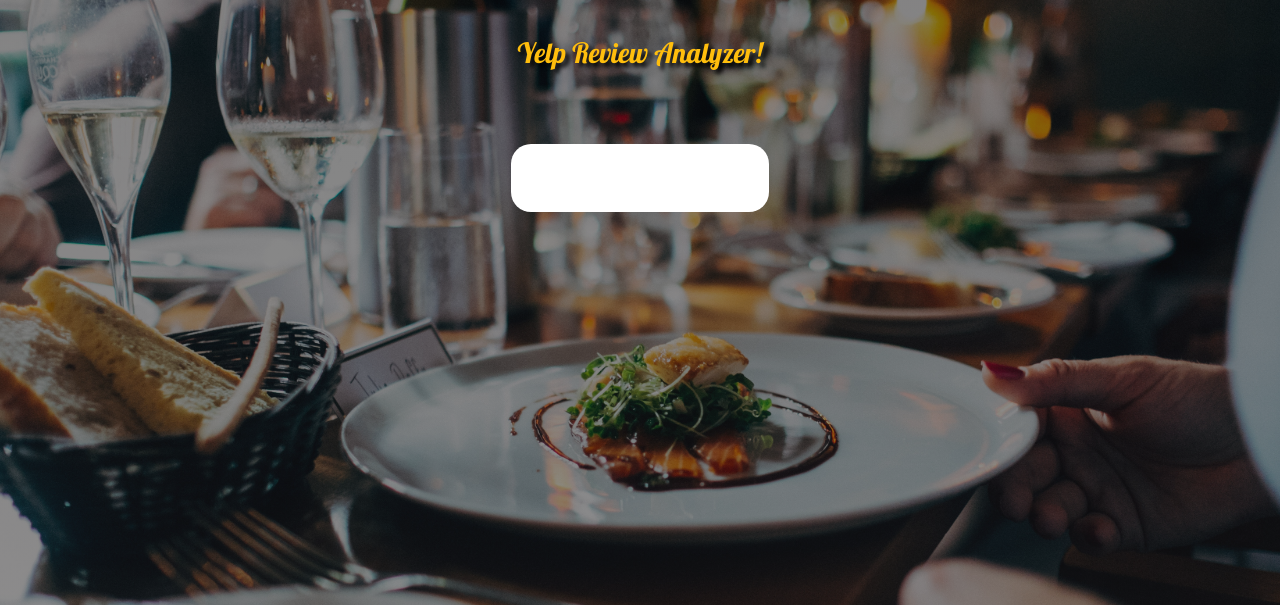
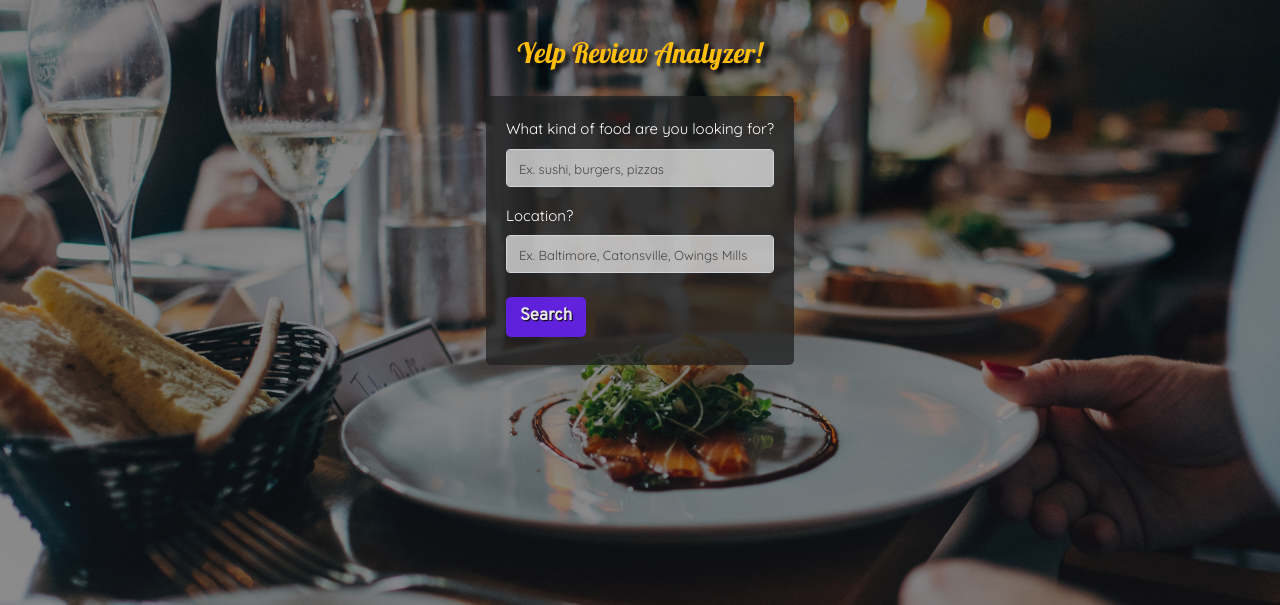
Before and after one commit to BayLadyCoder/YelpReviewAnalyzer, a Flask app: template templates/index.html in a window 1280 px wide. Shown: the part 53-658 px from the top of the page. Run offline with Flask 2, Linux system fonts and the light colour scheme; the template is opened without the code that fills it: values that come from a table or form of the project are taken from there, others are empty; some libraries are stand-ins or nearby versions.

Commit message:
replaced (old)index.html with searchForm.html code

```diff
--- a/app.py
+++ b/app.py
@@ -9,13 +9,8 @@ app = Flask(__name__)
 app.config['SECRET_KEY'] = 'ac4baecbcecee02735c522e42072ede1'
 
 
-# @app.route("/")
-# @app.route("/home")
-# def home():
-#     return render_template('index.html')
 
-
-@app.route("/")
+@app.route("/", methods=['GET','POST'])
 @app.route("/home", methods=['GET','POST'])
 def searchList():
 
@@ -24,7 +19,7 @@ def searchList():
         return redirect(url_for('searchAgain'))
     else:
         print(form.errors)
-    return render_template('searchForm.html', title='Search', form=form)
+    return render_template('index.html', title='Home', form=form)
 
 # @app.route("/search", methods=['POST'])
 # def search():
@@ -37,17 +32,6 @@ def searchList():
 #     urlList = getListOf(data, 'link')
 
 #     return render_template('searchAgain.html', find = find, near=near, names_reviews_list = zip(nameList,reviewCountsList, urlList))
-
-# @app.route("/search", methods=['GET','POST'])
-# def searchList():
-
-#     form = SearchForm()
-#     if form.validate_on_submit():
-#         return redirect(url_for('searchAgain'), find = find, near=near, names_reviews_list = zip(nameList,reviewCountsList, urlList))
-#     else:
-#         print(form.errors)
-#     return render_template('searchForm.html', title='Search', form=form)
-
 
 
 @app.route("/search-again")
--- a/templates/index.html
+++ b/templates/index.html
@@ -2,18 +2,32 @@
 {% block content %}
 
 
-<!-- <ol>
-    {% for review in reviews %}
-    <li>{{ review }}</li>
-    {% endfor %}
-</ol> -->
+<form method="POST" id="searchForm" action="">
+  {{ form.hidden_tag() }}
+  <div class="form-group">
+    {{ form.find.label(class="form-control-label") }}
 
-<div class="d-flex justify-content-center m-5">
-    <a href="/search" id="readyToSearchBtn">
-    I'm ready to search!
-    </a>
-</div>
+    {% if form.find.errors %}
+    {{ form.find(class="form-control is-invalid", placeholder="Ex. sushi, burgers, pizzas") }}
+    <div class="invalid-feedback">* Required (at least 2 charactors long) *</div>
+    {% else %}
+    {{ form.find(class="form-control", id="find", placeholder="Ex. sushi, burgers, pizzas") }}
+    {% endif %}
+  </div>
 
+  <div class="form-group">
+    {{ form.near.label(class="form-control-label") }}
+    {% if form.near.errors %}
+    {{ form.near(class="form-control is-invalid", placeholder="Ex. Baltimore, Catonsville, Owings Mills") }}
+    <div class="invalid-feedback">* Required (at least 2 charactors long) *</div>
+    {% else %}
+    {{ form.near(class="form-control", id="near", placeholder="Ex. Baltimore, Catonsville, Owings Mills") }}
+    {% endif %}
+
+  </div>
+  {{ form.submit(class="btn my-2", id="searchBtn", type="submit") }}
+
+</form>
 
 
 
--- a/templates/searchAgain.html
+++ b/templates/searchAgain.html
@@ -23,7 +23,7 @@
 </ol>
 
 <div class="d-flex justify-content-center m-5 flex-column align-items-center">
-    <a href="/search"
+    <a href="/"
         style="background-color:rgb(215, 255, 209); text-decoration: none; border-radius: 15px; padding: 15px; font-size: 25px; font-weight: bold; color: rgb(5, 140, 0); border: solid rgb(5, 140, 0) 2px ">
         I want to search again!
     </a>
```
Also changed, not shown: templates/searchForm.html (deleted, +0 -34 lines). Lines whose indentation alone changed are shown as unchanged.
